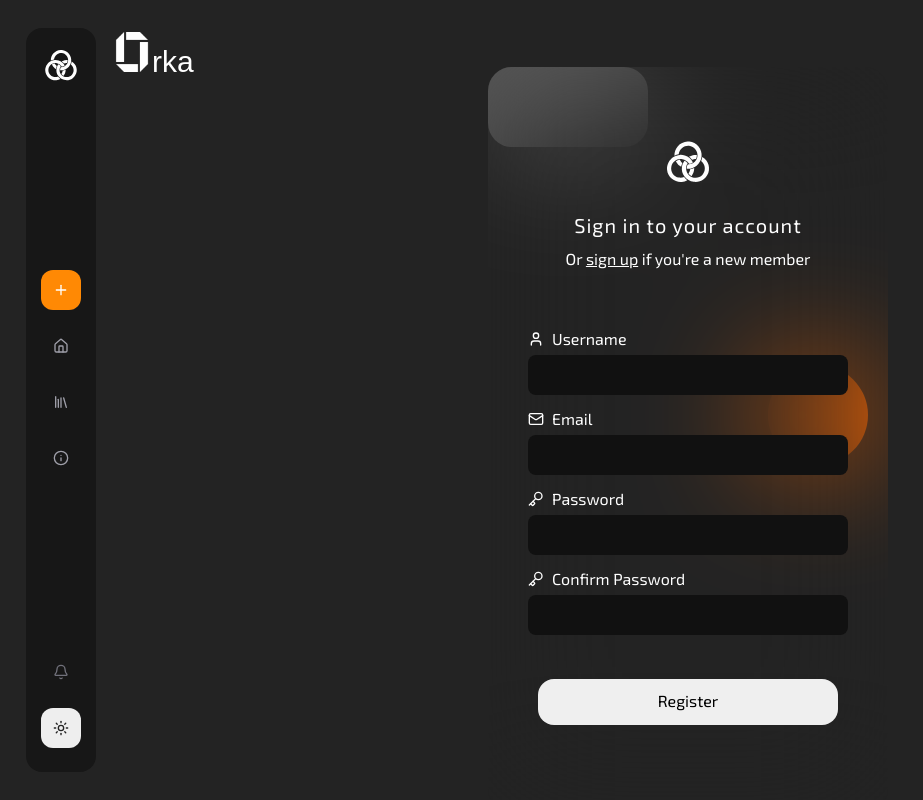
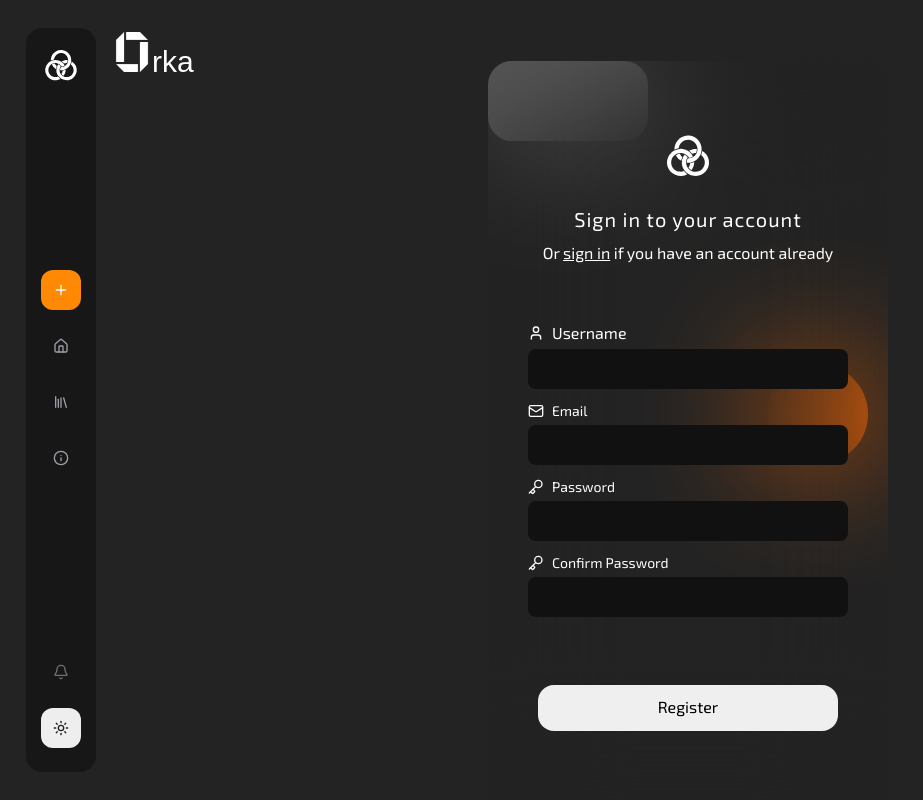
Before and after one commit to Arijit15122002/nexus-frontend, a React (Vite) app: page /register in a window 1280 px wide. Shown: the whole page, without its empty margins (0-923 px from the left). Built offline with nearby package versions, Linux system fonts and the light colour scheme; a web font is replaced by a local one.

Commit message:
Register page UI done

```diff
--- a/src/pages/Login.jsx
+++ b/src/pages/Login.jsx
@@ -65,13 +65,13 @@ export default function Login() {
 
         <div className="mt-4 px-6 py-8 flex flex-col items-center gap-5 rounded-xl">
           <div className="flex flex-col gap-1 sm:w-80 min-w-[300px]">
-            <div className="flex flex-row items-center gap-2 w-full">
+            <div className="flex flex-row items-center gap-2 w-full text-sm md:text-md">
               <Mail size={16} /> Email
             </div>
             <input type="text" className="px-3 py-2 rounded-lg bg-white outline-none border-[1px] border-[#ababab] dark:bg-[#111111] dark:border-none" />
           </div>
           <div className="flex flex-col gap-1 sm:w-80 min-w-[300px]">
-            <div className="flex flex-row items-center gap-2">
+            <div className="flex flex-row items-center gap-2 text-sm md:text-md">
               <KeyIcon size={16} />
               Password
             </div>
--- a/src/pages/Register.jsx
+++ b/src/pages/Register.jsx
@@ -18,7 +18,7 @@ export default function Register() {
           deviceType != "mobile" ?
           <div className="rounded-3xl w-40 h-20 top-0 left-0 bg-[#dedede] dark:bg-[#565656] absolute"/> : <></>
         }
-        <div className={`${deviceType == "mobile" ? "" : "w-full"} flex flex-col justify-center items-center gap-2 exo text-[#232323] dark:text-[#fefefe] px-4 py-14 backdrop-blur-3xl rounded-3xl`}
+        <div className={`${deviceType == "mobile" ? "" : "w-full"} flex flex-col justify-center items-center gap-2 exo text-[#232323]text-sm dark:text-[#fefefe] px-4 py-14 backdrop-blur-3xl rounded-3xl`}
       >
         {/* icon */}
         <svg
@@ -58,40 +58,40 @@ export default function Register() {
         <div className=" tracking-wider text-xl">Sign in to your account</div>
         <div>
           Or{" "}
-          <NavLink to={"/register"} className="underline ">
-            sign up
+          <NavLink to={"/login"} className="underline ">
+            sign in
           </NavLink>{" "}
-          if you're a new member
+          if you have an account already
         </div>
 
         <div className="mt-4 px-6 py-8 flex flex-col items-center gap-3 rounded-xl">
           <div className="flex flex-col gap-1 sm:w-80 min-w-[300px]">
-            <div className="flex flex-row items-center gap-2 w-full">
+            <div className="flex flex-row items-center gap-2 w-full ">
               <User size={16} /> Username
             </div>
             <input type="text" className="px-3 py-2 rounded-lg bg-white outline-none border-[1px] border-[#ababab] dark:bg-[#111111] dark:border-none" />
           </div>
           <div className="flex flex-col gap-1 sm:w-80 min-w-[300px]">
-            <div className="flex flex-row items-center gap-2 w-full">
+            <div className="flex flex-row items-center gap-2 w-full text-sm">
               <Mail size={16} /> Email
             </div>
             <input type="text" className="px-3 py-2 rounded-lg bg-white outline-none border-[1px] border-[#ababab] dark:bg-[#111111] dark:border-none" />
           </div>
           <div className="flex flex-col gap-1 sm:w-80 min-w-[300px]">
-            <div className="flex flex-row items-center gap-2">
+            <div className="flex flex-row items-center gap-2 text-sm">
               <KeyIcon size={16} />
               Password
             </div>
             <input type="text" className="px-3 py-2 rounded-lg bg-white outline-none border-[1px] border-[#ababab] dark:bg-[#111111] dark:border-none" />
           </div>
           <div className="flex flex-col gap-1 sm:w-80 min-w-[300px]">
-            <div className="flex flex-row items-center gap-2 w-full">
+            <div className="flex flex-row items-center gap-2 text-sm w-full">
               <Key size={16} /> Confirm Password
             </div>
             <input type="text" className="px-3 py-2 rounded-lg bg-white outline-none border-[1px] border-[#ababab] dark:bg-[#111111] dark:border-none" />
           </div>
 
-          <button className="bg-[#232323] text-[#eeeeee] mt-8 pt-2.5 pb-3 px-20 sm:px-30 rounded-2xl hover:bg-blue-600 hover:text-white transition-all duration-300 dark:bg-[#efefef] dark:text-black cursor-pointer min-w-[220px]">Register</button>
+          <button className=" bg-[#232323] text-[#eeeeee] mt-14 pt-2.5 pb-3 px-20 sm:px-30 rounded-2xl hover:bg-blue-600 hover:text-white transition-all duration-300 dark:bg-[#efefef] dark:text-black cursor-pointer min-w-[220px]">Register</button>
         </div>
       </div>
       </div>
```
Also changed, not shown: src/App.css (line endings or trailing spaces).
